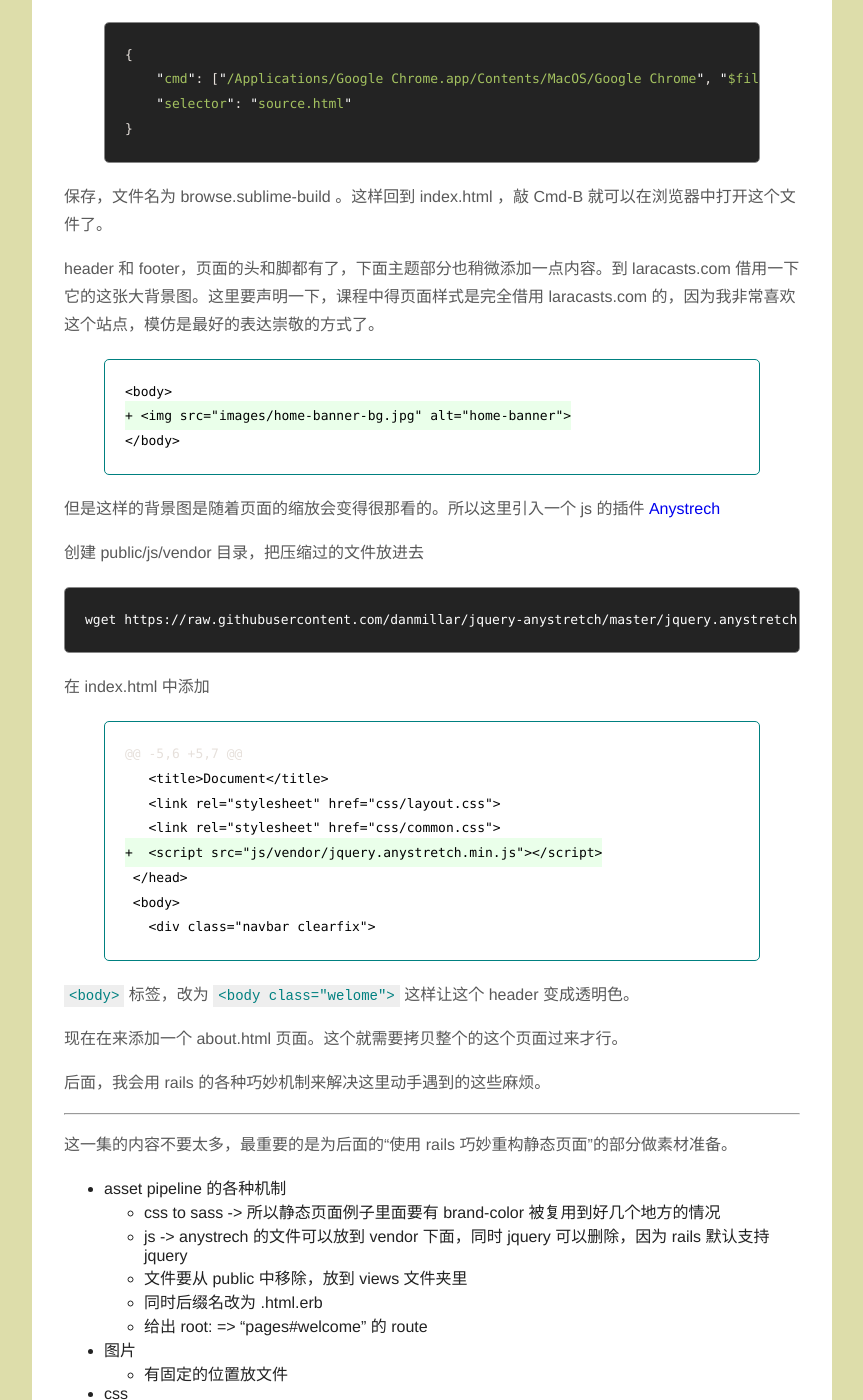
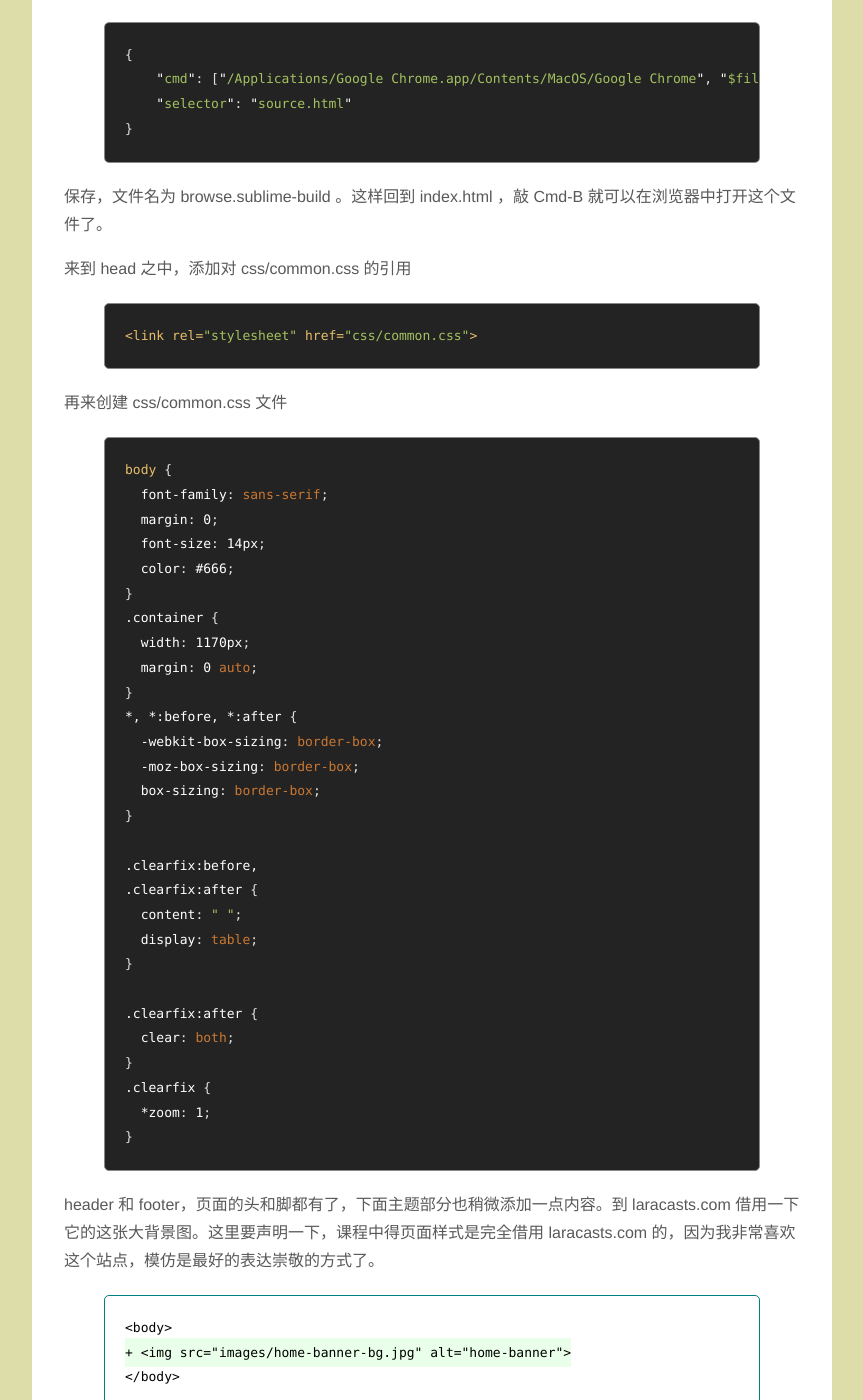
Before and after one commit to happypeter/rails10, a Jekyll site: the page built from 04_staticpage.md, in a window 1280 px wide and 1400 px high, scrolled down 1016 px. Shown: the whole window, without its empty margins (208-1071 px from the left). Built offline with Jekyll 4.4.1, drawn with Linux system fonts in a browser that asks for light colours; some of the changed text lies outside the part shown.

Commit message:
common.css

```diff
--- a/04_staticpage.md
+++ b/04_staticpage.md
@@ -3,15 +3,9 @@ layout: default
 title: 静态页面
 ---
 
-<!-- 一个硬要求，静态页面涉及的代码要在这一页文档上可以贴得下，步骤也不能太多，太多了大家就疲劳了
-     - 这个简单，可以先不用 font-awesome 了
-     - 要抽出 laoyout 概念，可以要 header 不要 footer，header 也不用写的很全
-       - 但是还是要写多于一个页面，可以写个 about 页面。
-
+<!--
      - 也不一定非要再后面一集里面就把所有的巧妙机制都展示了，可以分几个视频逐步抽出，不足的素材部分也可以逐步添加进来的
  -->
-
-<!-- 这个必须用上实时刷新机制。让观众起码看看这样是有可能的。安装一下 sublime 插件吧。 -->
 
 rails 是用来做 web 应用的，功能多，使用的技术手段也多。在真正着手学习 rails 之前，建议你可以多多动手做一些静态网页，也就是多写写三种代码 html css 和 javascript ，然后再来接触 rails 程序，会发现其中一部分知识你已经清楚了，就不会因为一下子暴露在太多知识点之下而感到恐怖了。这一集，咱们先来写成一个静态网页，把首页搭起来。后续课程里会聊如何用 rails 的各种机制来重新拆分组织这些静态代码。我这里是假定你有一定的 html 基础的，不过如果你没有，也没有关系，也同样可以理解课程中的最核心内容。
 
@@ -47,6 +41,44 @@ rails 是用来做 web 应用的，功能多，使用的技术手段也多。在
 
 保存，文件名为 browse.sublime-build 。这样回到 index.html ，敲 Cmd-B 就可以在浏览器中打开这个文件了。
 
+来到 head 之中，添加对 css/common.css 的引用
+
+{% highlight html %}
+<link rel="stylesheet" href="css/common.css">
+{% endhighlight %}
+
+再来创建 css/common.css 文件
+
+{% highlight css %}
+body {
+  font-family: sans-serif;
+  margin: 0;
+  font-size: 14px;
+  color: #666;
+}
+.container {
+  width: 1170px;
+  margin: 0 auto;
+}
+*, *:before, *:after {
+  -webkit-box-sizing: border-box;
+  -moz-box-sizing: border-box;
+  box-sizing: border-box;
+}
+
+.clearfix:before,
+.clearfix:after {
+  content: " ";
+  display: table;
+}
+
+.clearfix:after {
+  clear: both;
+}
+.clearfix {
+  *zoom: 1;
+}
+{% endhighlight %}
 
 header 和 footer，页面的头和脚都有了，下面主题部分也稍微添加一点内容。到 laracasts.com 借用一下它的这张大背景图。这里要声明一下，课程中得页面样式是完全借用 laracasts.com 的，因为我非常喜欢这个站点，模仿是最好的表达崇敬的方式了。
 
@@ -57,6 +89,8 @@ header 和 footer，页面的头和脚都有了，下面主题部分也稍微添
 {% endhighlight %}
 
 
+
+我这里安装了一个插件叫做 livestyle ，这样每次我在 sublime 中修改 css 文件，浏览器中就可以直接看到效果了。
 
 但是这样的背景图是随着页面的缩放会变得很那看的。所以这里引入一个 js 的插件 [Anystrech](https://github.com/danmillar/jquery-anystretch)
 
```
